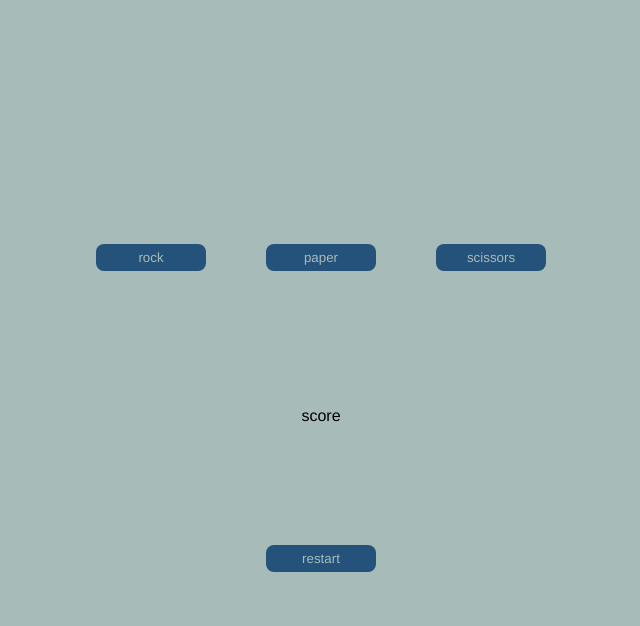
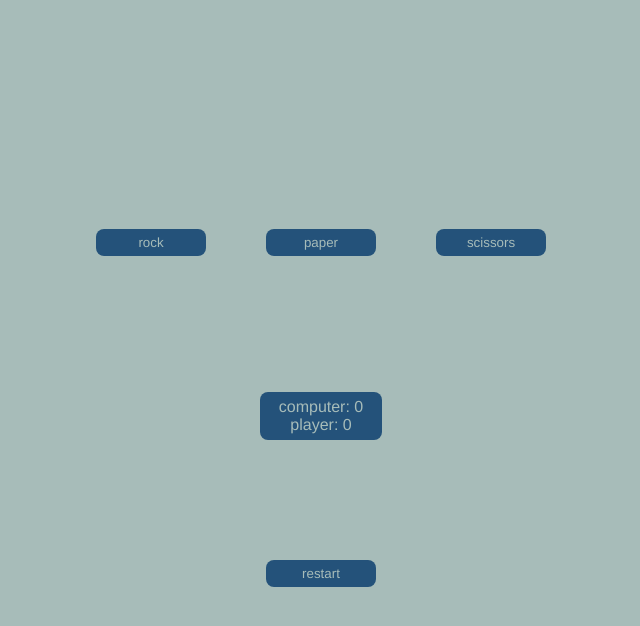
Before and after one commit to Al-Waleed/rock-paper-scissors-2, a plain HTML site: page index.html in a window 1280 px wide. Both pictures are taken after a click on the button "rock". Shown: the whole page, without its empty margins (319-959 px from the left). Drawn offline with Linux system fonts and the light colour scheme.

Commit message:
Add score tracker code

```diff
--- a/index.html
+++ b/index.html
@@ -20,7 +20,7 @@
         </li>
     </ul>
 
-    <div>score</div>
+    <div id="score">score</div>
     <button>restart</button>
 
 </body>
--- a/javascript.js
+++ b/javascript.js
@@ -118,7 +118,9 @@ function evaluate(){
             computerCounter++ // add 1 to thr counter if computer wins
         }
 
-    console.log(`computer score ${computerCounter}, player score ${playerCounter}`);
+        score.innerHTML =(`computer: ${computerCounter} player: ${playerCounter}`);
 
 
 }
+
+const score = document.querySelector("#score");
--- a/style.css
+++ b/style.css
@@ -16,13 +16,14 @@ body {
 
 }
 
-button {
+div, button {
     background-color: #24527a;
     color: #a7bcb9;
     border: 0;
     border-radius: 8px;
     padding: 6px;
     width: 110px;
+    text-align: center;
 }
 
 ul {
```
